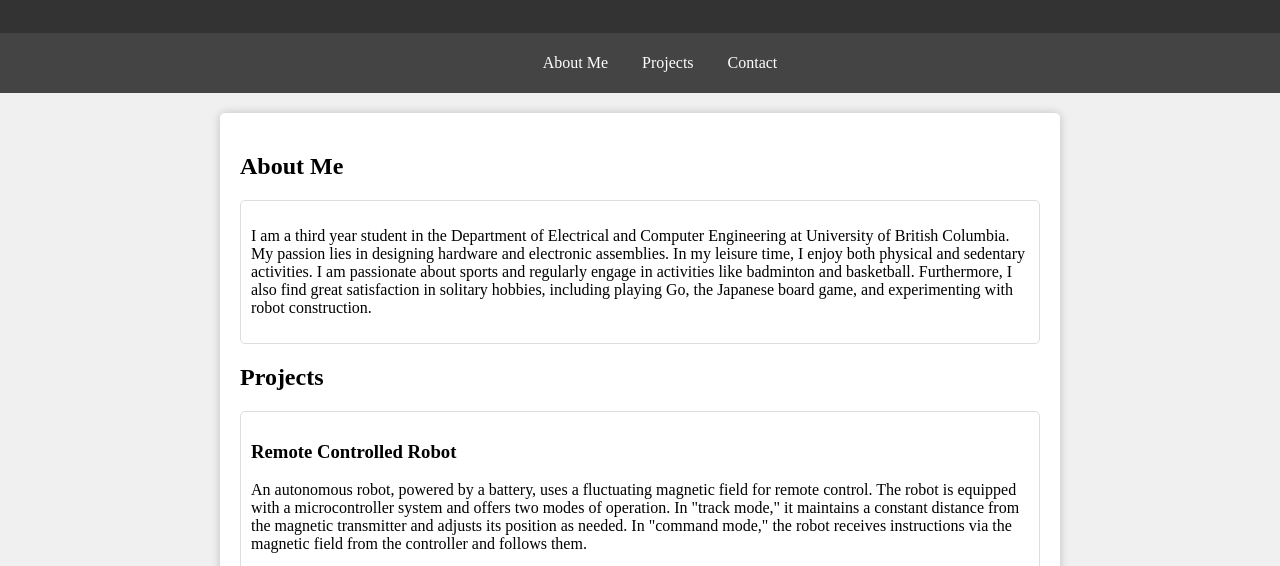
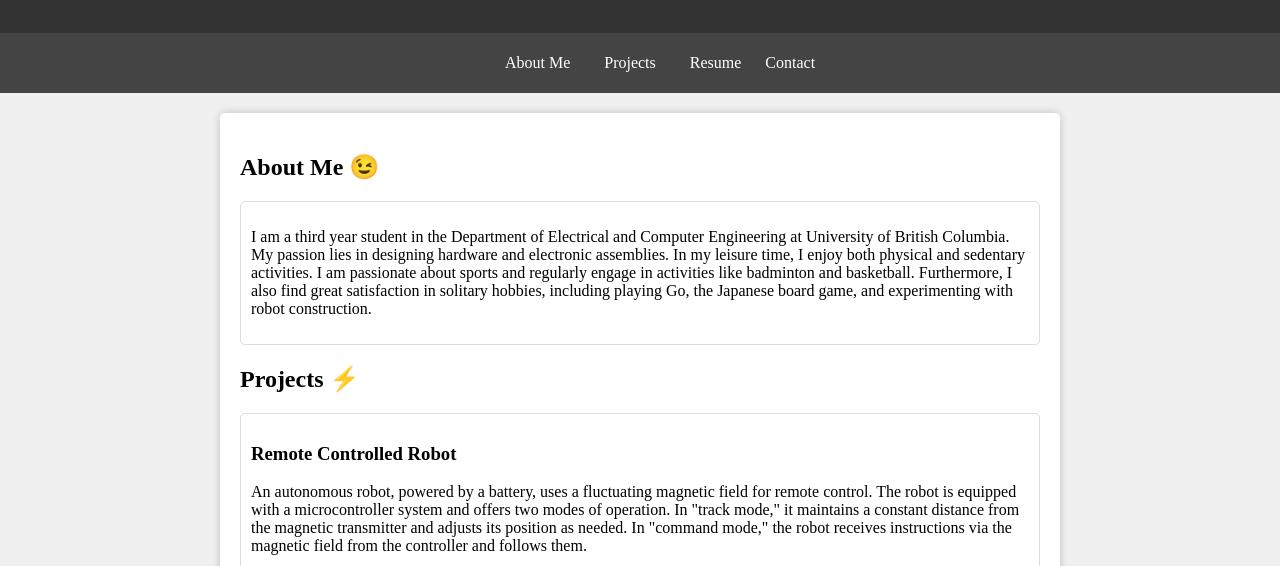
Before and after one commit to DavidWenYiHsiao/web, a plain HTML site: page index.html in a window 1280 px wide. Shown: the part 158-724 px from the top of the page. Drawn offline with Linux system fonts and the light colour scheme.

Commit message:
Update index.html

```diff
--- a/index.html
+++ b/index.html
@@ -178,6 +178,7 @@
                     <li><a href="#A">Alarm</a></li>
                 </ul>
             </li>
+            <a href="#resume">Resume</a>
             <a href="#contact">Contact</a>
         </ul>
     </nav>
@@ -185,14 +186,14 @@
 
     <div class="container">
         <section id="about">
-            <h2>About Me</h2>
+            <h2>About Me 😉</h2>
             <div class="project">
                 <p>I am a third year student in the Department of Electrical and Computer Engineering at University of British Columbia. My passion lies in designing hardware and electronic assemblies. In my leisure time, I enjoy both physical and sedentary activities. I am passionate about sports and regularly engage in activities like badminton and basketball. Furthermore, I also find great satisfaction in solitary hobbies, including playing Go, the Japanese board game, and experimenting with robot construction.</p>
             </div>
         </section>
 
         <section id="projects">
-            <h2>Projects</h2>
+            <h2>Projects ⚡</h2>
             <div class="project">
                 <section id="RCR">
                     <h3>Remote Controlled Robot</h3>
@@ -210,7 +211,7 @@
 
             <div class="project">
             <section id="ROV">
-                    <h3>Reflow Oven Controller</h3>
+                    <h3>Reflow Oven Controller </h3>
                     <p>A Reflow Oven Controller is a device that controls the temperature and timing of the reflow oven during the reflow soldering process. By regulating the temperature and timing of the oven, the controller ensures that the PCB is heated to the proper temperature for the optimal duration without damage, resulting in precise and dependable solder joints between the components and the PCB.</p>
                     <div class="image-gallery">
                         <img src="4.jpg" alt="Image 1" width="300" height="250" class="gallery-image">
@@ -280,7 +281,15 @@
 
             <!-- Add more projects as needed -->
         </section>
+
+        <section id="resume">
+            <h2>Resume 📝</h2>
+            <div class="project">
+                <a href="resume.pdf" target="_blank" class="resume-link">Download Resume</a>
+            </div>
+        </section>
     </div>
+
 
     <footer>
         <div class="footer-content">
```
